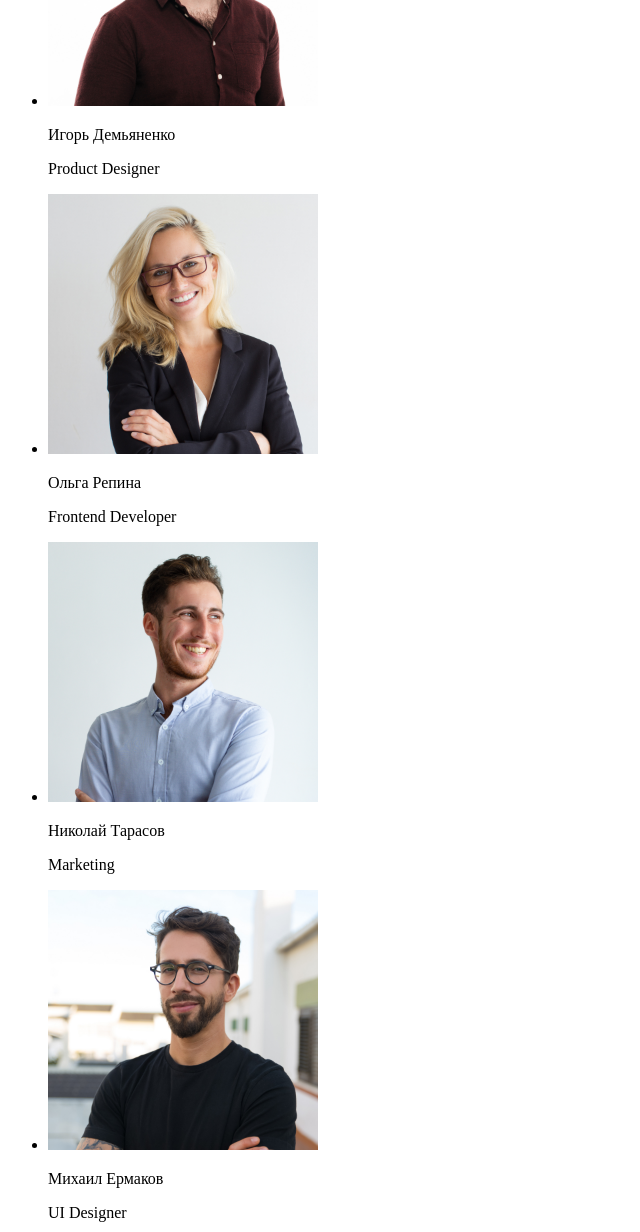
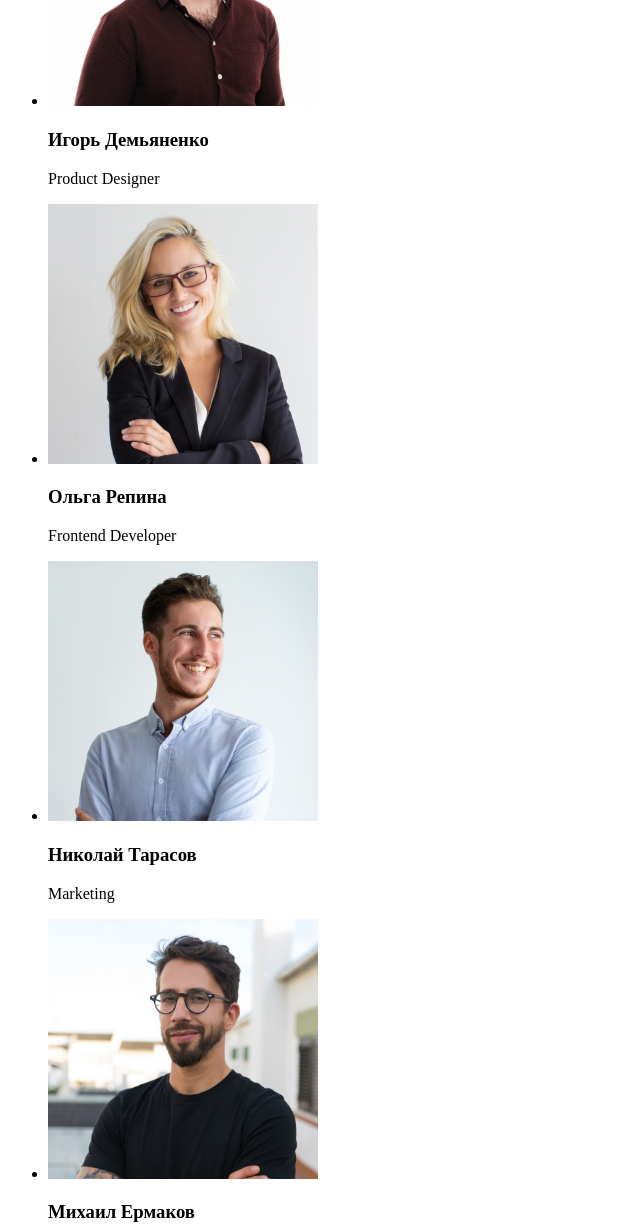
Before and after one commit to KaterynaBoikova/goit-markup-hw-01, a plain HTML site: page index.html in a window 1280 px wide. Shown: the part 1730-2962 px from the top of the page, without its empty margins (0-640 px from the left). Drawn offline with Linux system fonts and the light colour scheme.

Commit message:
update names

```diff
--- a/index.html
+++ b/index.html
@@ -80,22 +80,22 @@
         <ul>
           <li>
             <img src="./images/img3.jpg" alt="teammemberphoto" width="270" />
-            <p class="name">Игорь Демьяненко</p>
+            <h3 class="name">Игорь Демьяненко</h3>
             <p class="position">Product Designer</p>
           </li>
           <li>
             <img src="./images/img4.jpg" alt="teammemberphoto" width="270" />
-            <p class="name">Ольга Репина</p>
+            <h3 class="name">Ольга Репина</h3>
             <p class="position">Frontend Developer</p>
           </li>
           <li>
             <img src="./images/img6.jpg" alt="teammemberphoto" width="270" />
-            <p class="name">Николай Тарасов</p>
+            <h3 class="name">Николай Тарасов</h3>
             <p class="position">Marketing</p>
           </li>
           <li>
             <img src="./images/img7.jpg" alt="teammemberphoto" width="270" />
-            <p class="name">Михаил Ермаков</p>
+            <h3 class="name">Михаил Ермаков</h3>
             <p class="position">UI Designer</p>
           </li>
         </ul>
```
